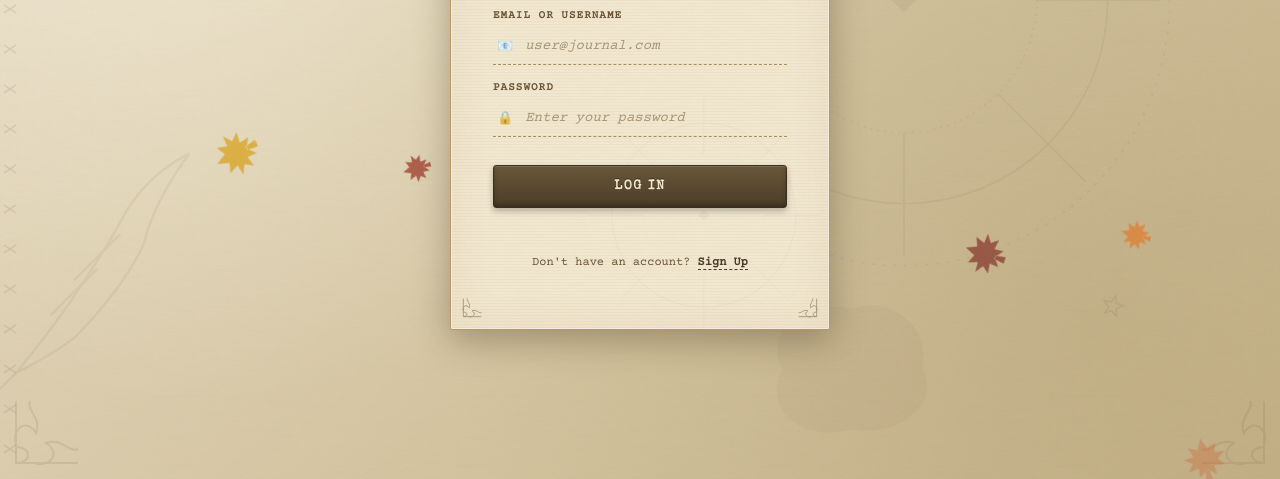
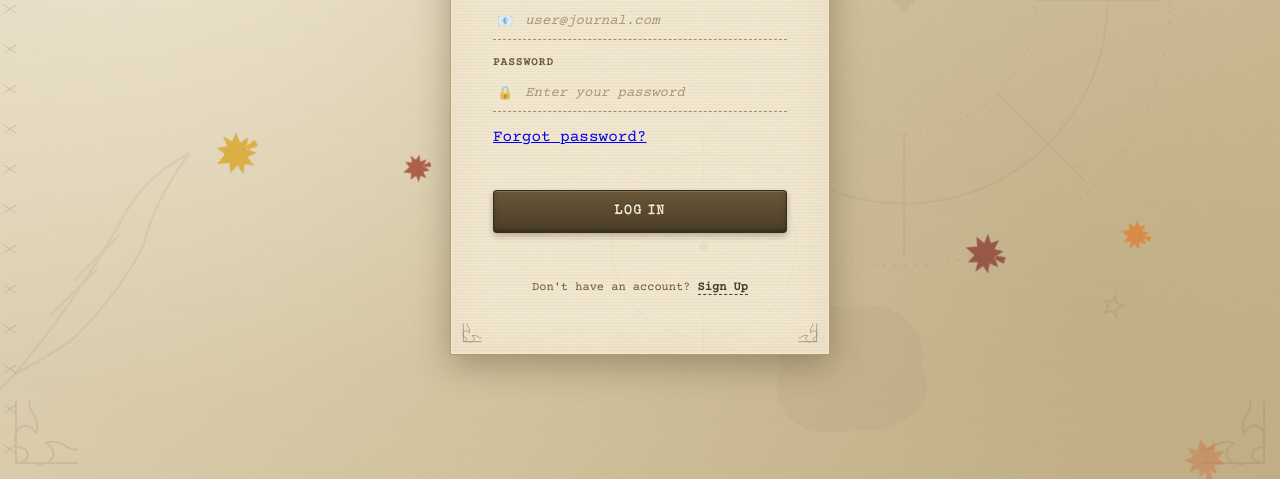
Before and after one commit to HutaoMeowMeow/Journals, a plain HTML site: page index.html in a window 1280 px wide. Shown: the part 321-800 px from the top of the page. Drawn offline with nearby package versions, Linux system fonts and the light colour scheme; no server answers.

Commit message:
Update index.html

```diff
--- a/index.html
+++ b/index.html
@@ -56,6 +56,8 @@
         <input type="password" id="login-password" placeholder="Enter your password" />
       </div>
 
+      <p class="forgot-password-row"><a href="#" id="forgot-password-link">Forgot password?</a></p>
+
       <button id="login-btn">LOG IN</button>
       <p id="login-error" class="error"></p>
       <p class="switch-text">Don't have an account? <a href="#" id="show-signup">Sign Up</a></p>
```
